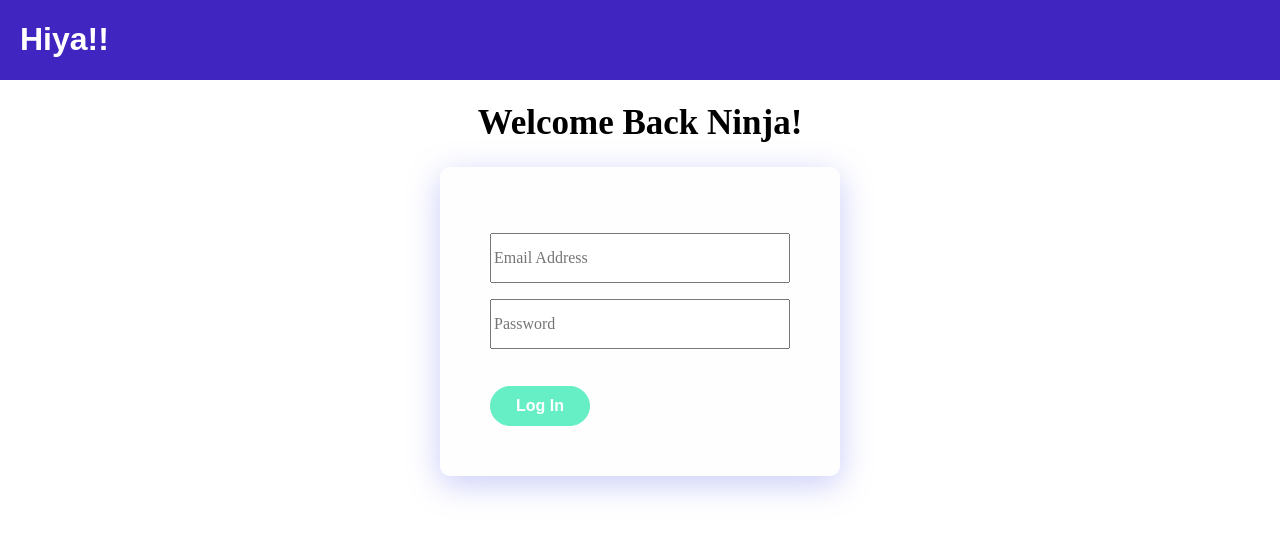
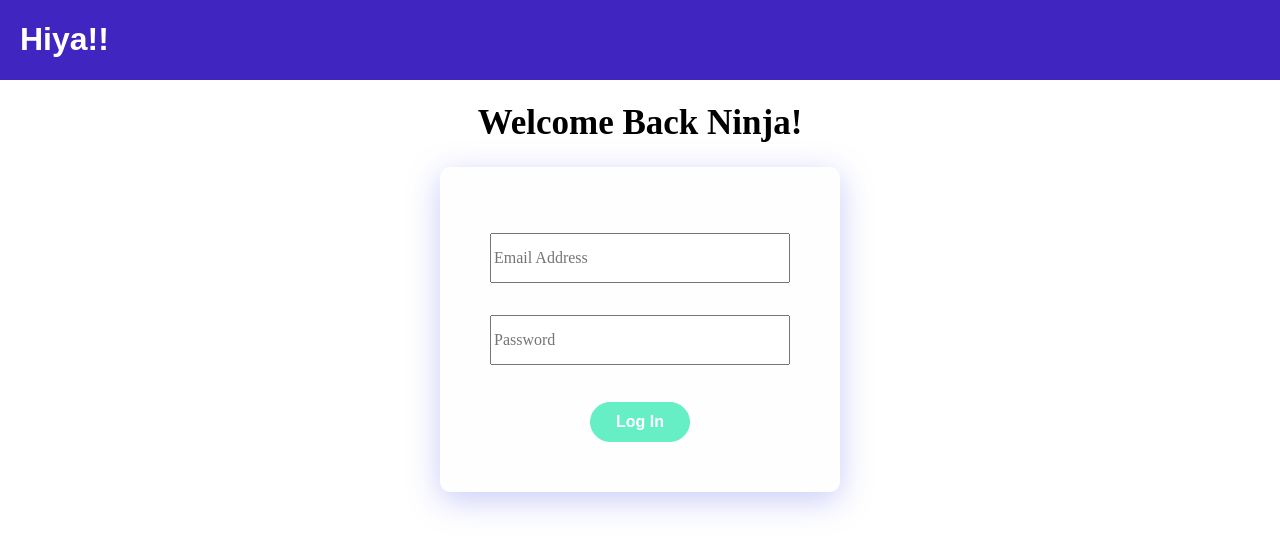
Before and after one commit to mkshin1/HIYA, a React (Create React App) app in the folder client/: page /login in a window 1280 px wide. Shown: the top 550 px of the page. Built offline with nearby package versions, Linux system fonts and the light colour scheme; a web font is replaced by a local one.

Commit message:
Updated login button styling

```diff
--- a/client/src/LoginView.css
+++ b/client/src/LoginView.css
@@ -8,6 +8,11 @@ header{
   .left-header{
     margin-left: 20px;
     color: white;
+  }
+
+  .left-header:hover {
+    color: #66eec5;
+    font-style: italic;
   }
 
   .right-header{
@@ -41,6 +46,12 @@ header{
 }
 
 .login-form-smaller-div{
+  display: flex;
+  flex-direction: column;
+  justify-content: center;
+  align-items: center;
+
+
   background: rgba( 248, 246, 250, 0.15 );
   box-shadow: 0 8px 32px 0 rgb(109 118 236 / 37%);
   backdrop-filter: blur( 9.5px );
```
